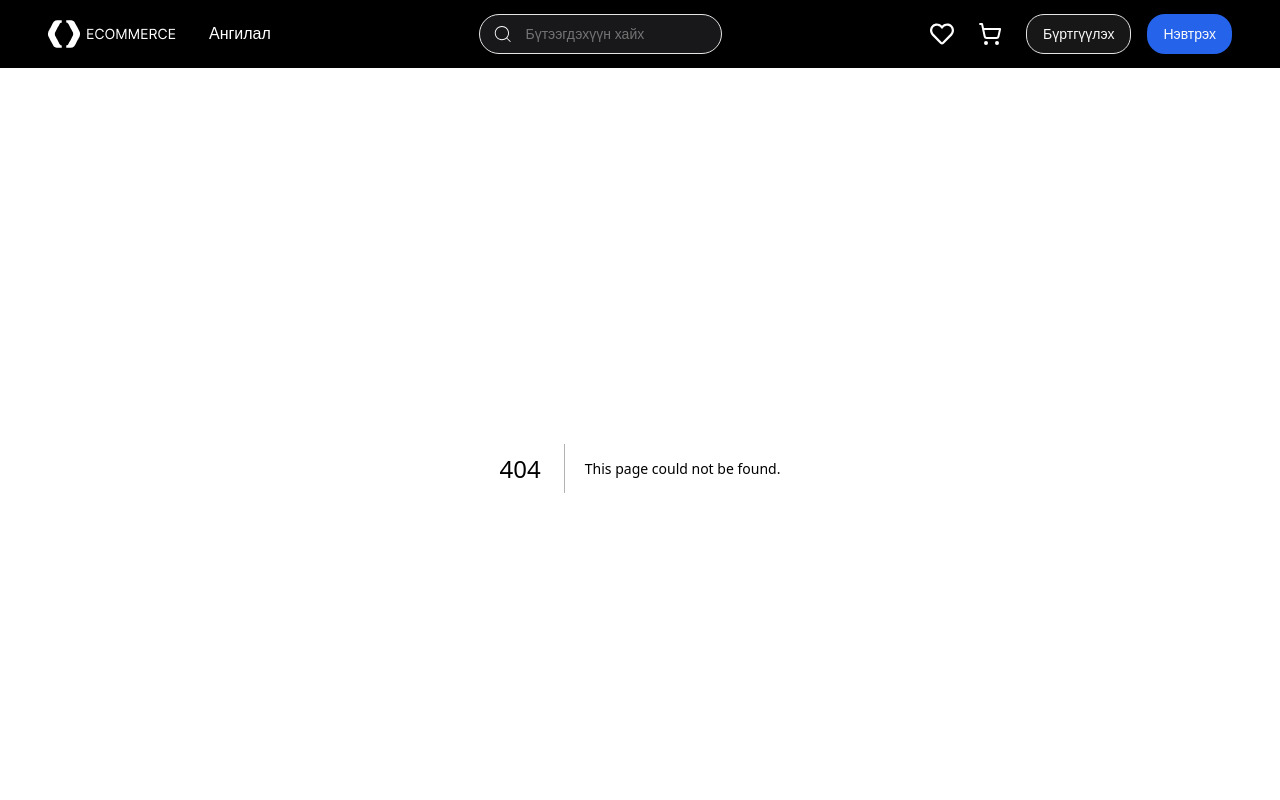
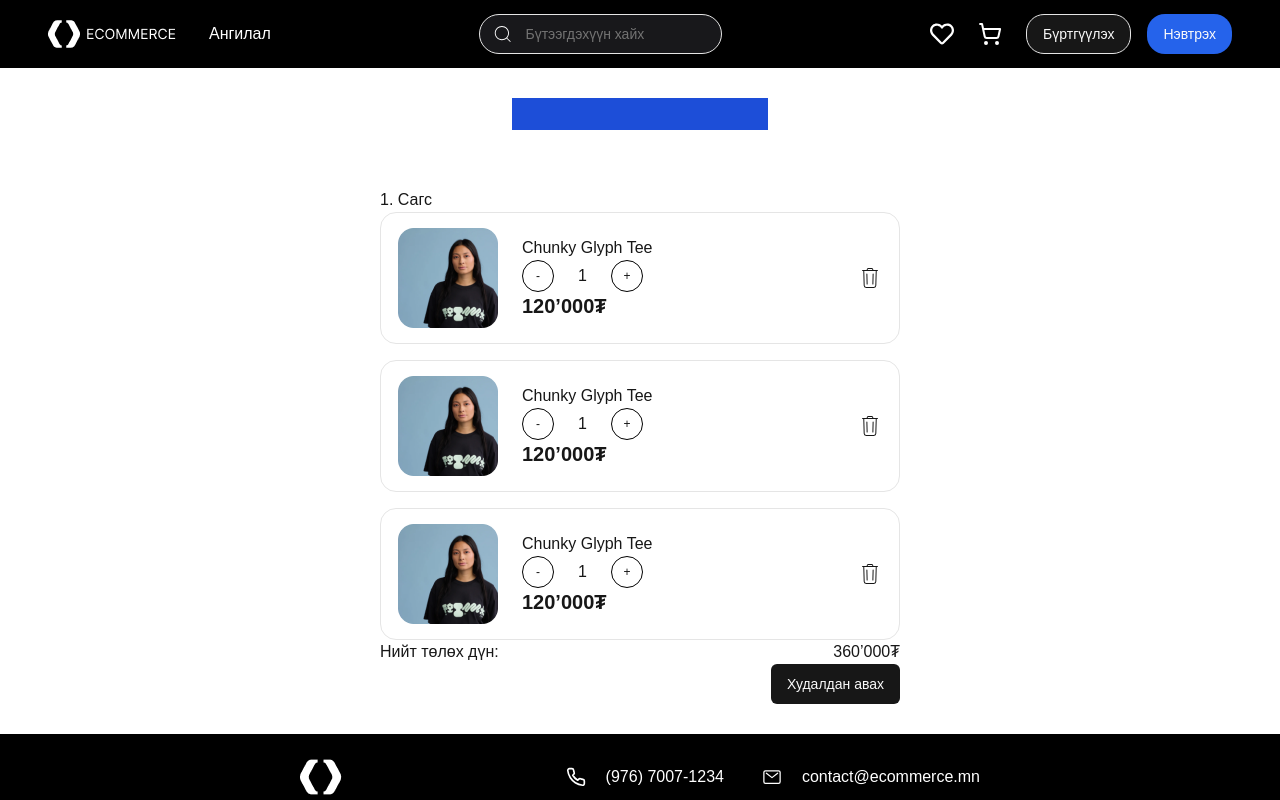
Before and after one commit to Temuulen8/ecommerce, a Next.js app in the folder frontend/: page /cart in a window 1280 px wide. Before the commit this address had no page. Shown: the top 800 px of the page. Built offline with nearby package versions, Linux system fonts and the light colour scheme.

Commit message:
get data

```diff
--- /dev/null
+++ b/frontend/src/app/(main)/cart/page.tsx
@@ -0,0 +1,90 @@
+"use client";
+
+import { Button } from "@/components/ui/button";
+import React from "react";
+import { CiTrash } from "react-icons/ci";
+
+const Cart = () => {
+  return (
+    <div className="flex flex-col gap-[58px] items-center py-[30px]">
+      <div className="w-[256px] h-[32px] bg-blue-700"></div>
+      <div className="638px">
+        <div>1. Сагс</div>
+        <div className="flex flex-col gap-4">
+          <div className="flex justify-center items-center gap-6 border w-[520px]  h-[132px] rounded-2xl">
+            <div>
+              <img src="./cartimg.png" alt="" />
+            </div>
+            <div className="w-[312px]">
+              <div>Chunky Glyph Tee</div>
+              <div className="flex items-center gap-6">
+                <button className="border border-black w-[32px] h-[32px] flex justify-center items-center rounded-full text-xs">
+                  -
+                </button>
+                <div>1</div>
+                <button className="border border-black w-[32px] h-[32px] flex justify-center items-center rounded-full text-xs">
+                  +
+                </button>
+              </div>
+              <div className="font-bold text-xl">120’000₮</div>
+            </div>
+            <div>
+              <CiTrash className="w-6 h-6" />
+            </div>
+          </div>
+          <div className="flex justify-center items-center gap-6 border w-[520px]  h-[132px] rounded-2xl">
+            <div>
+              <img src="./cartimg.png" alt="" />
+            </div>
+            <div className="w-[312px]">
+              <div>Chunky Glyph Tee</div>
+              <div className="flex items-center gap-6">
+                <button className="border border-black w-[32px] h-[32px] flex justify-center items-center rounded-full text-xs">
+                  -
+                </button>
+                <div>1</div>
+                <button className="border border-black w-[32px] h-[32px] flex justify-center items-center rounded-full text-xs">
+                  +
+                </button>
+              </div>
+              <div className="font-bold text-xl">120’000₮</div>
+            </div>
+            <div>
+              <CiTrash className="w-6 h-6" />
+            </div>
+          </div>
+          <div className="flex justify-center items-center gap-6 border w-[520px]  h-[132px] rounded-2xl">
+            <div>
+              <img src="./cartimg.png" alt="" />
+            </div>
+            <div className="w-[312px]">
+              <div>Chunky Glyph Tee</div>
+              <div className="flex items-center gap-6">
+                <button className="border border-black w-[32px] h-[32px] flex justify-center items-center rounded-full text-xs">
+                  -
+                </button>
+                <div>1</div>
+                <button className="border border-black w-[32px] h-[32px] flex justify-center items-center rounded-full text-xs">
+                  +
+                </button>
+              </div>
+              <div className="font-bold text-xl">120’000₮</div>
+            </div>
+            <div>
+              <CiTrash className="w-6 h-6" />
+            </div>
+          </div>
+        </div>
+        <div className="flex justify-between">
+          <div>Нийт төлөх дүн:</div>
+          <div>360’000₮</div>
+        </div>
+        <div className="flex justify-end">
+          <Button>Худалдан авах</Button>
+        </div>
+      </div>
+    </div>
+  );
+};
+
+export default Cart;
--- a/frontend/src/app/(main)/home/page.tsx
+++ b/frontend/src/app/(main)/home/page.tsx
@@ -1,7 +1,7 @@
 import Card from "@/components/card";
 import React from "react";
 
-export const Home = () => {
+ const Home = () => {
   return (
     <div>
       <div className="flex flex-col justify-end h-[446px] bg-slate-300 ">
--- a/frontend/src/app/page.tsx
+++ b/frontend/src/app/page.tsx
@@ -4,7 +4,50 @@ import Header from "@/components/header/header";
 import Footer from "@/components/footer/footer";
 import LogIn from "./(auth)/login/page";
 import ForgetPassword from "./(auth)/forgetpass/email/page";
+import axios from "axios";
+import { apiUrl } from "@/utils/apiUrl";
+import { useEffect, useState } from "react";
+import Card from "@/components/card";
+
+export interface IProduct {
+  category: object;
+  createdAt: string;
+  description: string;
+  discount: number;
+  images: string[];
+  isNew: boolean;
+  name: string;
+  price: number;
+  quantity: number;
+  size: string;
+  updatedAt: string;
+  _id: string;
+}
 
 export default function Home() {
-  return <div className=""></div>;
+  const [productsData, setProductsData] = useState<IProduct[]>([]);
+  const fetchProductData = async () => {
+    try {
+      const { data } = await axios.get(`${apiUrl}/api/v1/product`);
+      setProductsData(data);
+      console.log("all products", data);
+    } catch (error) {}
+  };
+  useEffect(() => {
+    fetchProductData();
+  }, []);
+  console.log("data", productsData);
+  return (
+    <div className="grid grid-cols-4">
+      <div>
+        {productsData.map((product) => (
+          <Card
+            img={product.images[0]}
+            title={product.name}
+            price={product.price}
+          />
+        ))}
+      </div>
+    </div>
+  );
 }
```
Also changed, not shown: frontend/public/cartimg.png (added), 1 other file (tests, documents, lock files or other folders).
